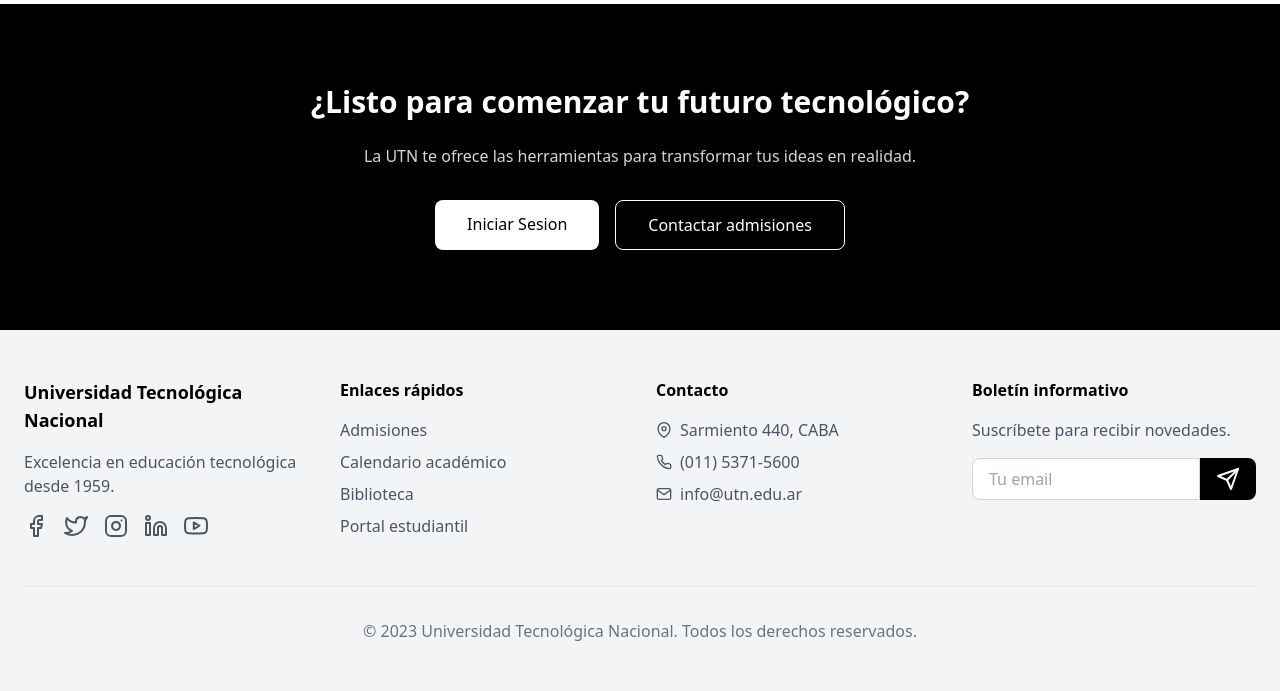
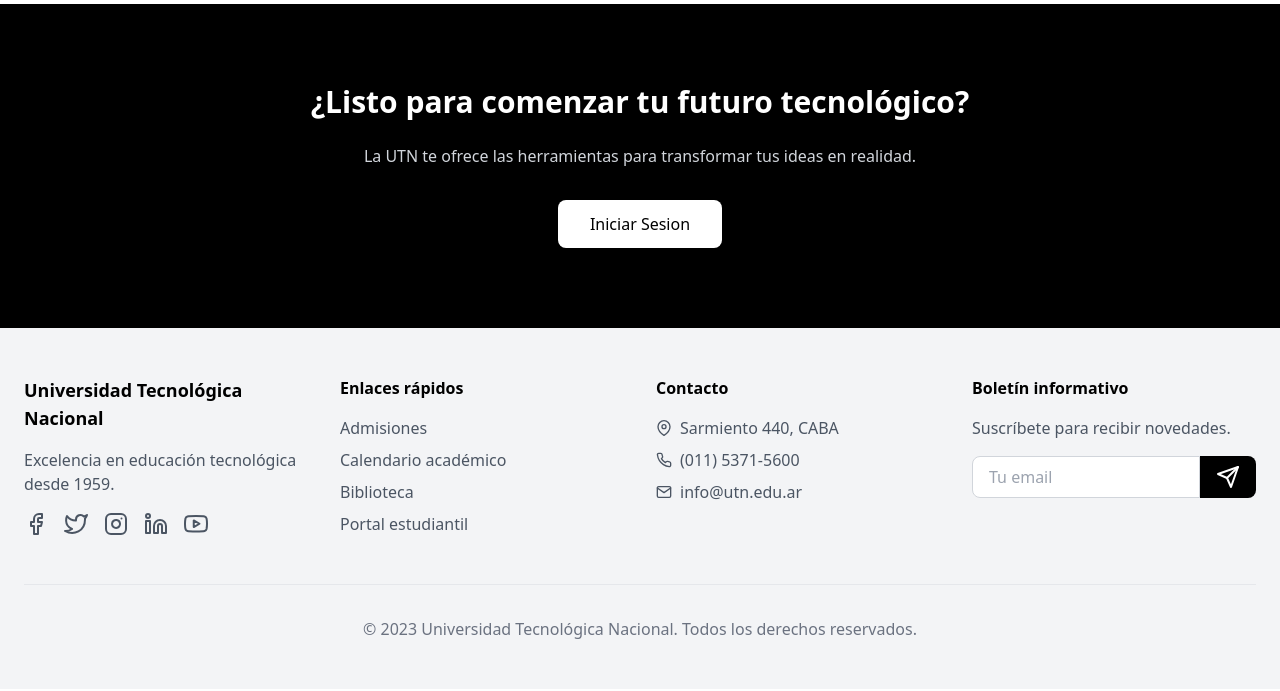
Before and after one commit to Villada-PG3/trabajo-practico-integrador-universidad-tecnologica-nacional, a Django app: page / in a window 1280 px wide. Shown: the part 1448-2139 px from the top of the page. After the commit the page ends 2087 px from the top, so only its background shows below. Run offline with Django 5.2, Linux system fonts and the light colour scheme; some libraries are stand-ins or nearby versions.

Commit message:
Correciones en inicio.html

```diff
--- a/TP_UTN/UTN/templates/inicio.html
+++ b/TP_UTN/UTN/templates/inicio.html
@@ -130,7 +130,6 @@
             <p class="text-gray-300 mb-8 max-w-2xl mx-auto" data-aos="fade-up" data-aos-delay="100">La UTN te ofrece las herramientas para transformar tus ideas en realidad.</p>
             <div class="flex flex-col sm:flex-row justify-center space-y-4 sm:space-y-0 sm:space-x-4" data-aos="fade-up" data-aos-delay="200">
                 <a href="{% url 'alumno_list' %}" class="bg-white text-black px-8 py-3 rounded-lg font-medium hover:bg-gray-200 transition duration-300">Iniciar Sesion</a>
-                <a href="#" class="border border-white px-8 py-3 rounded-lg font-medium hover:bg-gray-900 transition duration-300">Contactar admisiones</a>
             </div>
         </div>
     </section>
```
